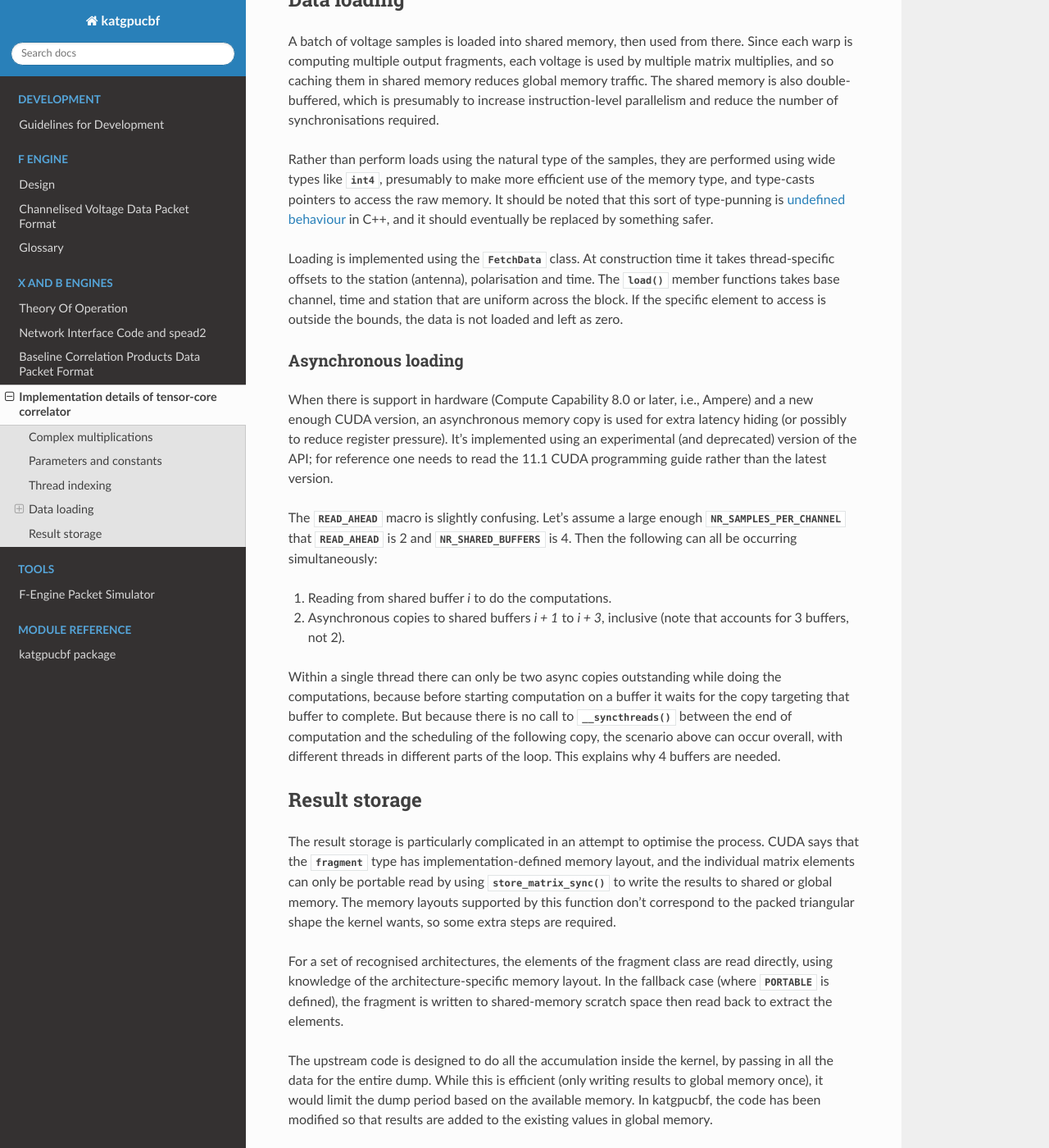
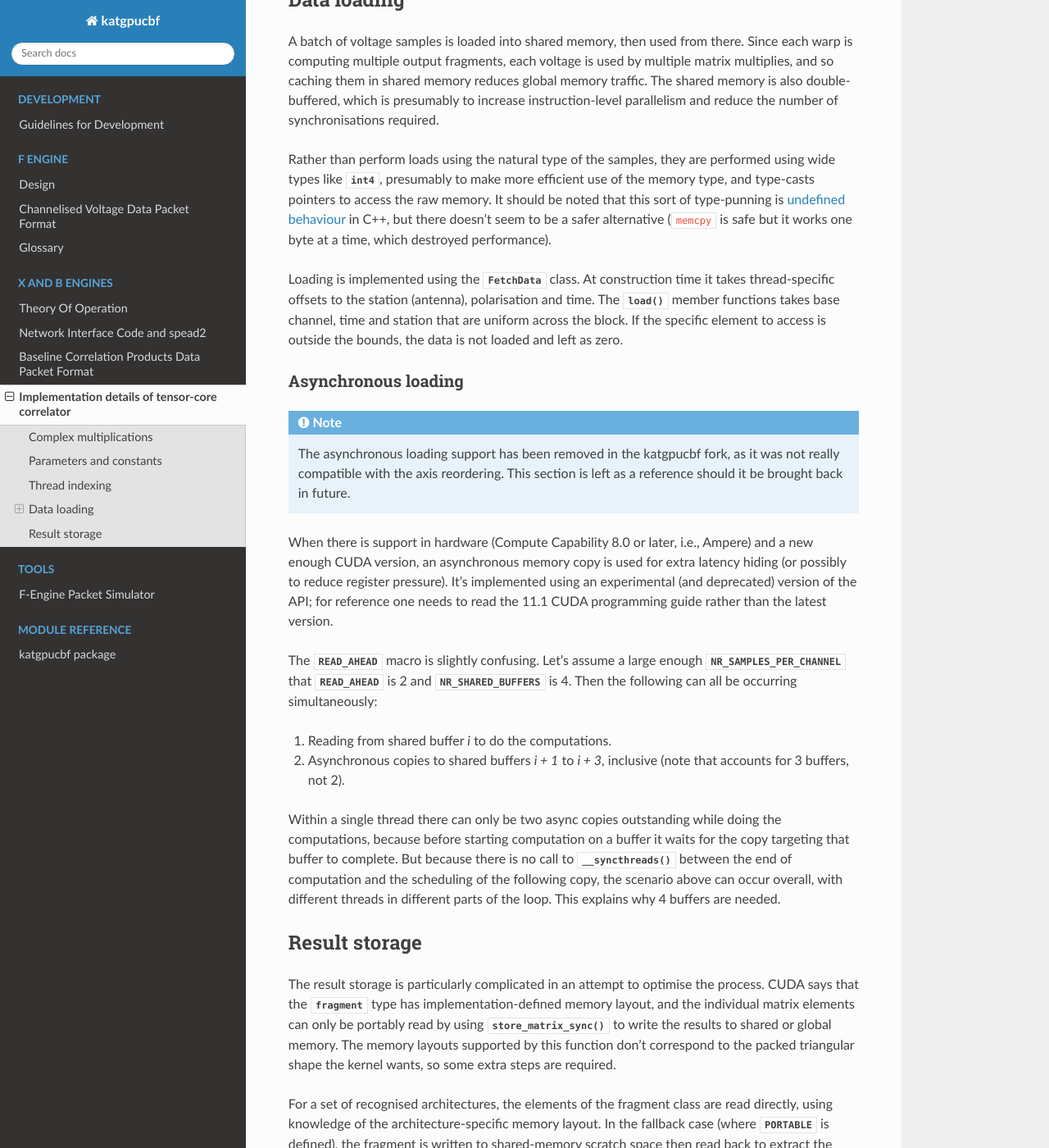
Before and after one commit to ska-sa/katgpucbf, a Sphinx documentation site: the page built from doc/xbgpu.tcc.rst, in a window 1280 px wide and 1400 px high, scrolled down 2723 px. Shown: the whole window at 82% size. Built offline with Sphinx 7.4.7 and the Read the Docs theme 2.0.0, drawn with Linux system fonts in a browser that asks for light colours; formulas are drawn with MathJax 3; the version number could not be read and is left out.

Commit message:
More documentation updates

```diff
--- a/doc/xbgpu.tcc.rst
+++ b/doc/xbgpu.tcc.rst
@@ -186,7 +186,9 @@ Rather than perform loads using the natural type of the samples, they are
 performed using wide types like :c:type:`int4`, presumably to make more
 efficient use of the memory type, and type-casts pointers to access the raw
 memory. It should be noted that this sort of type-punning is `undefined
-behaviour`_ in C++, and it should eventually be replaced by something safer.
+behaviour`_ in C++, but there doesn't seem to be a safer alternative
+(``memcpy`` is safe but it works one byte at a time, which destroyed
+performance).
 
 .. _undefined behaviour: https://gist.github.com/shafik/848ae25ee209f698763cffee272a58f8
 
@@ -198,6 +200,13 @@ access is outside the bounds, the data is not loaded and left as zero.
 
 Asynchronous loading
 ^^^^^^^^^^^^^^^^^^^^
+
+.. note::
+
+   The asynchronous loading support has been removed in the katgpucbf
+   fork, as it was not really compatible with the axis reordering. This
+   section is left as a reference should it be brought back in future.
+
 When there is support in hardware (Compute Capability 8.0 or later, i.e.,
 Ampere) and a new enough CUDA version, an asynchronous memory copy is used for
 extra latency hiding (or possibly to reduce register pressure). It's
@@ -227,7 +236,7 @@ Result storage
 The result storage is particularly complicated in an attempt to optimise the
 process. CUDA says that the :c:type:`fragment` type has
 implementation-defined memory layout, and the individual matrix elements can
-only be portable read by using :c:func:`store_matrix_sync` to write the
+only be portably read by using :c:func:`store_matrix_sync` to write the
 results to shared or global memory. The memory layouts supported by this
 function don't correspond to the packed triangular shape the kernel wants, so
 some extra steps are required.
```
Also changed, not shown: 2 other files.
